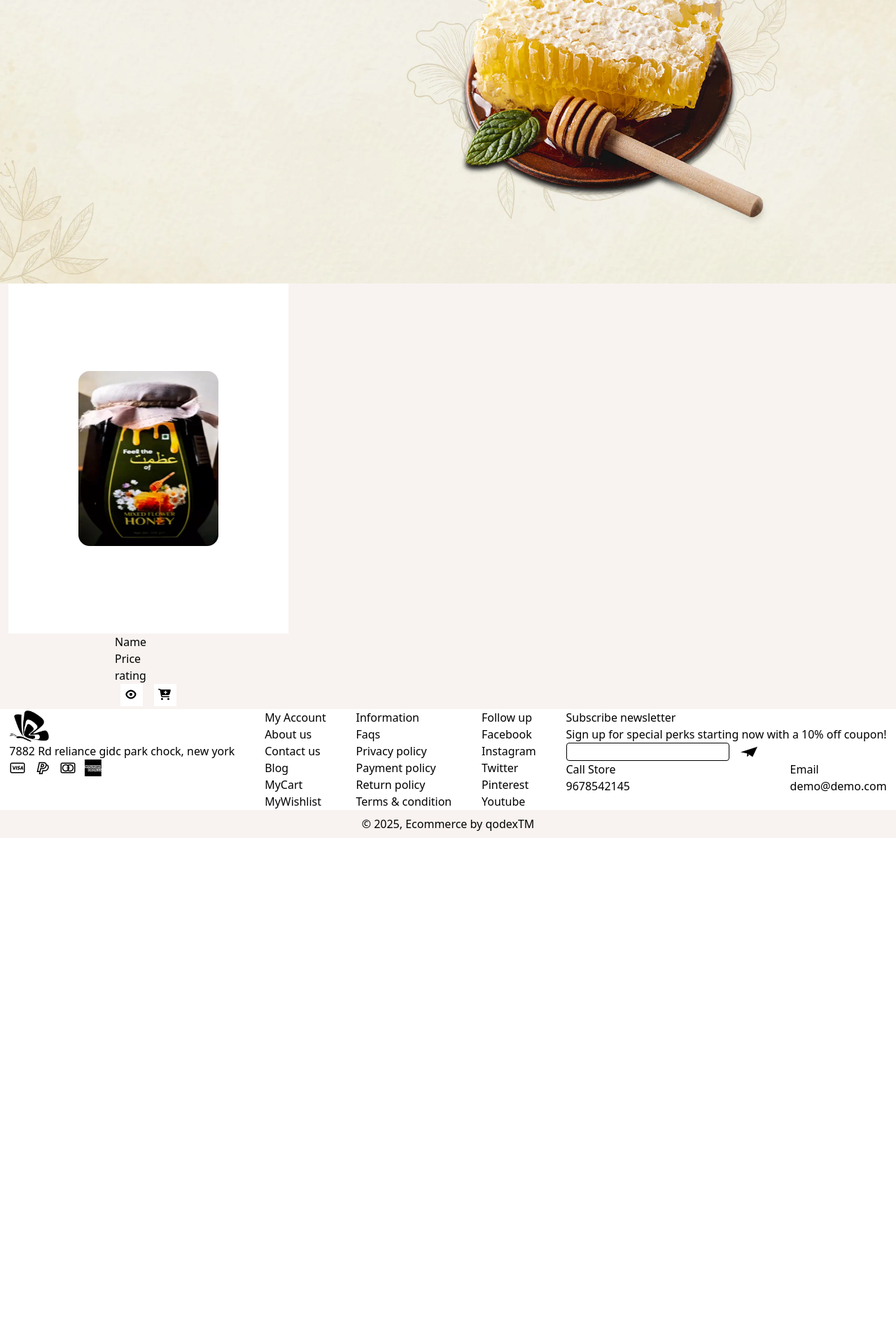
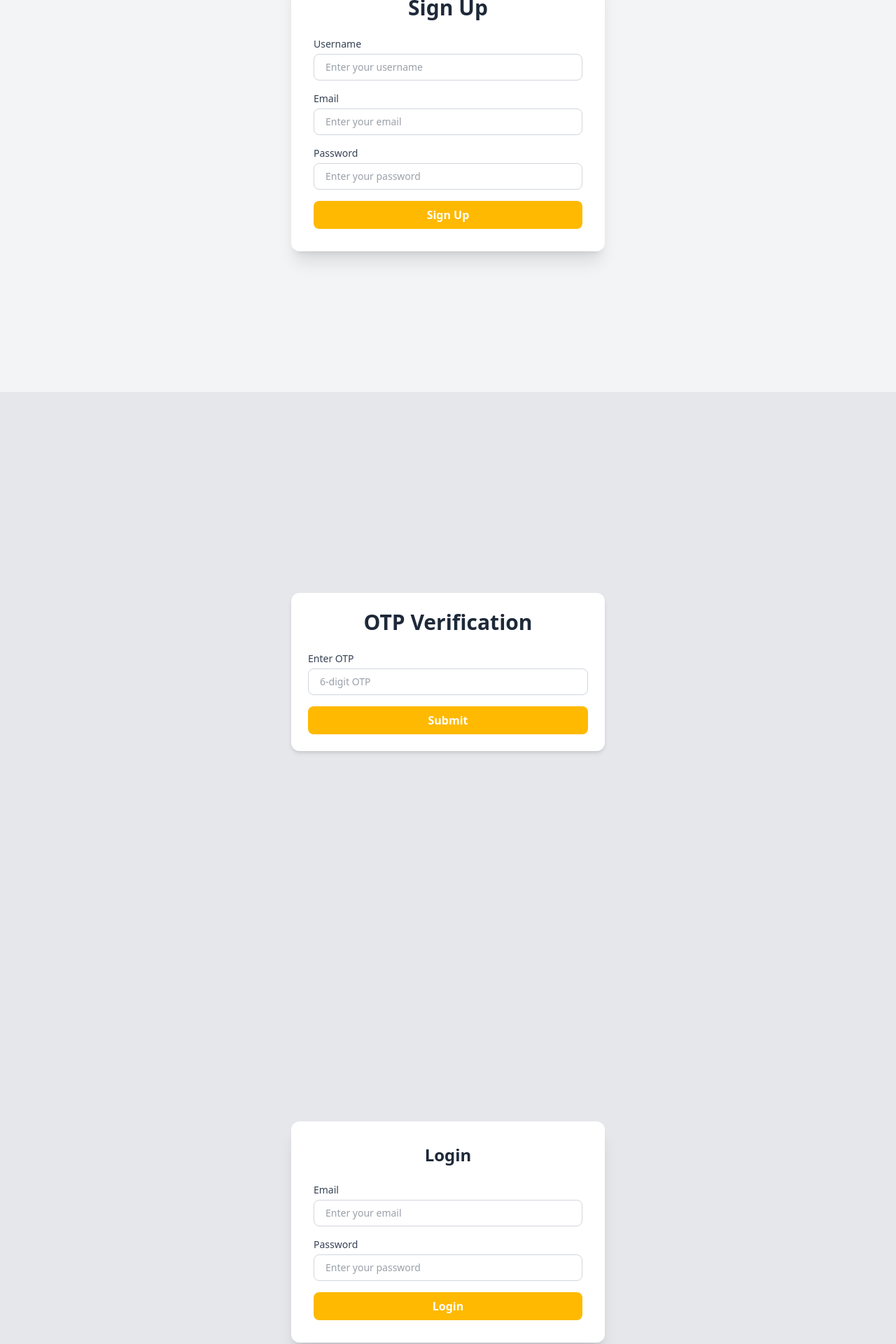
Before and after one commit to shayak-farooq/azmat-frontend, a React (Vite) app: page / in a window 1280 px wide. Shown: the part 240-2160 px from the top of the page at 70% size. Before the commit the page ends 1437 px from the top, so only its background shows below. Built offline with nearby package versions, Linux system fonts and the light colour scheme.

Commit message:
Added new code to branch

```diff
--- a/package.json
+++ b/package.json
@@ -11,7 +11,7 @@
   },
   "dependencies": {
     "@tailwindcss/vite": "^4.1.16",
-    "react": "^19.1.1",
+    "react": "^19.2.0",
     "react-dom": "^19.1.1",
     "react-icons": "^5.5.0",
     "react-router-dom": "^7.9.5",
--- a/src/App.jsx
+++ b/src/App.jsx
@@ -1,17 +1,22 @@
-
-import Footer from './components/Footer'
-import Navbar from './components/Navbar'
-import Slider from './components/Slider'
-import Products from './pages/Product'
+import Footer from "./components/Footer";
+import Login from "./components/Login";
+import Navbar from "./components/Navbar";
+import Otp from "./components/Otp";
+import Signup from "./components/Signup";
+import Slider from "./components/Slider";
+import Products from "./pages/Product";
 function App() {
   return (
     <>
-      <Navbar />
+      <Signup/>
+      <Otp/>
+      <Login/>
+      <Navbar/>
       <Slider/>
       <Products/>
       <Footer/>
     </>
-  )
+  );
 }
 
-export default App
+export default App;
--- /dev/null
+++ b/src/components/Login.jsx
@@ -0,0 +1,49 @@
+import React from "react";
+
+function Login() {
+  return (
+    <>
+      <div className="flex items-center justify-center min-h-screen bg-gray-200">
+        <div className="bg-white shadow-xl rounded-xl p-8 w-full max-w-md">
+          <h2 className="text-2xl font-bold text-center text-gray-800 mb-6">
+            Login
+          </h2>
+
+          <form className="flex flex-col space-y-4">
+            {/* Email */}
+            <label className="flex flex-col text-gray-700 text-sm font-medium">
+              Email
+              <input
+                type="email"
+                className="mt-1 border border-gray-300 rounded-lg px-4 py-2 focus:outline-none focus:ring-2 focus:ring-amber-400"
+                placeholder="Enter your email"
+                required
+              />
+            </label>
+
+            {/* Password */}
+            <label className="flex flex-col text-gray-700 text-sm font-medium">
+              Password
+              <input
+                type="password"
+                className="mt-1 border border-gray-300 rounded-lg px-4 py-2 focus:outline-none focus:ring-2 focus:ring-amber-400"
+                placeholder="Enter your password"
+                required
+              />
+            </label>
+
+            {/* Submit Button */}
+            <button
+              type="submit"
+              className="bg-amber-400 hover:bg-amber-500 text-white font-semibold py-2 rounded-lg transition-colors"
+            >
+              Login
+            </button>
+          </form>
+        </div>
+      </div>
+    </>
+  );
+}
+
+export default Login;
--- /dev/null
+++ b/src/components/Otp.jsx
@@ -0,0 +1,44 @@
+import React from "react";
+
+function Otp() {
+  return (
+    <>
+      <div className="bg-gray-200 flex justify-center items-center min-h-screen">
+        <div className="p-6 bg-white rounded-xl shadow-md w-full max-w-md">
+          <h2 className="text-3xl font-bold text-center text-gray-800 mb-6">
+            OTP Verification
+          </h2>
+
+          <form className="flex flex-col space-y-4">
+            {/* OTP Input */}
+            <label className="flex flex-col text-gray-700 text-sm font-medium">
+              Enter OTP
+              <input
+                type="text"
+                className="mt-1 border border-gray-300 rounded-lg px-4 py-2 focus:outline-none focus:ring-2 focus:ring-amber-400"
+                placeholder="6-digit OTP"
+                required
+                pattern="\d{6}"
+                maxLength={6}
+                title="OTP must be a 6-digit number"
+              />
+            </label>
+
+            {/* Hidden Email (if needed programmatically) */}
+            <input type="email" className="hidden" />
+
+            {/* Submit Button */}
+            <button
+              type="submit"
+              className="bg-amber-400 hover:bg-amber-500 text-white font-semibold py-2 rounded-lg transition-colors"
+            >
+              Submit
+            </button>
+          </form>
+        </div>
+      </div>
+    </>
+  );
+}
+
+export default Otp;
--- /dev/null
+++ b/src/components/Signup.jsx
@@ -0,0 +1,64 @@
+import React from "react";
+
+function Signup() {
+  return (
+    <>
+      <div className="flex items-center justify-center min-h-screen bg-gray-100">
+        <div className="bg-white shadow-xl rounded-xl p-8 w-full max-w-md">
+          <h2 className="text-3xl font-bold text-center text-gray-800 mb-6">
+            Sign Up
+          </h2>
+
+          <form className="flex flex-col space-y-4">
+            {/* Username */}
+            <label className="flex flex-col text-gray-700 text-sm font-medium">
+              Username
+              <input
+                type="text"
+                className="mt-1 border border-gray-300 rounded-lg px-4 py-2 focus:outline-none focus:ring-2 focus:ring-amber-400"
+                placeholder="Enter your username"
+                required
+              />
+            </label>
+
+            {/* Email */}
+            <label className="flex flex-col text-gray-700 text-sm font-medium">
+              Email
+              <input
+                type="email"
+                className="mt-1 border border-gray-300 rounded-lg px-4 py-2 focus:outline-none focus:ring-2 focus:ring-amber-400"
+                placeholder="Enter your email"
+                required
+              />
+            </label>
+
+            {/* Password */}
+            <label className="flex flex-col text-gray-700 text-sm font-medium">
+              Password
+              <input
+                type="password"
+                className="mt-1 border border-gray-300 rounded-lg px-4 py-2 focus:outline-none focus:ring-2 focus:ring-amber-400"
+                placeholder="Enter your password"
+                required
+                minLength={7}
+                maxLength={10}
+                 pattern="^(?=.*[A-Za-z])(?=.*\d)(?=.*[@$!%*?&])[A-Za-z\d@$!%*?&]{7,10}$"
+              title="Password must be 7-10 characters and include letters, numbers, and at least one symbol."
+              />
+            </label>
+
+            {/* Submit Button */}
+            <button
+              type="submit"
+              className="bg-amber-400 hover:bg-amber-500 text-white font-semibold py-2 rounded-lg transition-colors"
+            >
+              Sign Up
+            </button>
+          </form>
+        </div>
+      </div>
+    </>
+  );
+}
+
+export default Signup;
```
Also changed, not shown: 1 other file (tests, documents, lock files or other folders).
